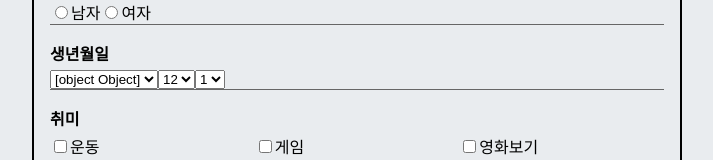
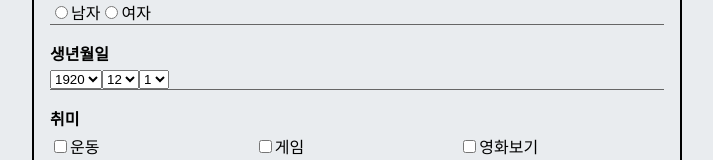
Before and after one commit to qkr30510/mytodo-fix, a React (Create React App) app: page / in a window 1280 px wide. Shown: the part 401-561 px from the top of the page, without its empty margins (283-996 px from the left). Built offline with nearby package versions, Linux system fonts and the light colour scheme.

Commit message:
Fix Selete

```diff
--- a/src/Sign/SignInsert.js
+++ b/src/Sign/SignInsert.js
@@ -83,14 +83,15 @@ const SignInsert = ({ writeId, password, checkpw, introduce, onChange }) => {
 
   const year = () => {
     const y = [];
+
     for (let i=1920; i<2020; i++){
-       y.push(<option>i</option>)
+      console.log(<option>{i}</option>)
 
-      //console.log(i)
-      return y
+      y.push(<option>{i}</option>)
+     }
+     console.log(y)
 
-     }
-
+    return y
     //console.log(y)
 
     // test.innerHTML = one.join('');
@@ -141,7 +142,7 @@ const SignInsert = ({ writeId, password, checkpw, introduce, onChange }) => {
         <DivWrap>
           <label>생년월일</label>
           <select name="year" id="year">
-            <option value="1999">{year()}</option>
+            {year()}
           </select>
           <select name="month" id="month">
             <option value="12">12</option>
```
